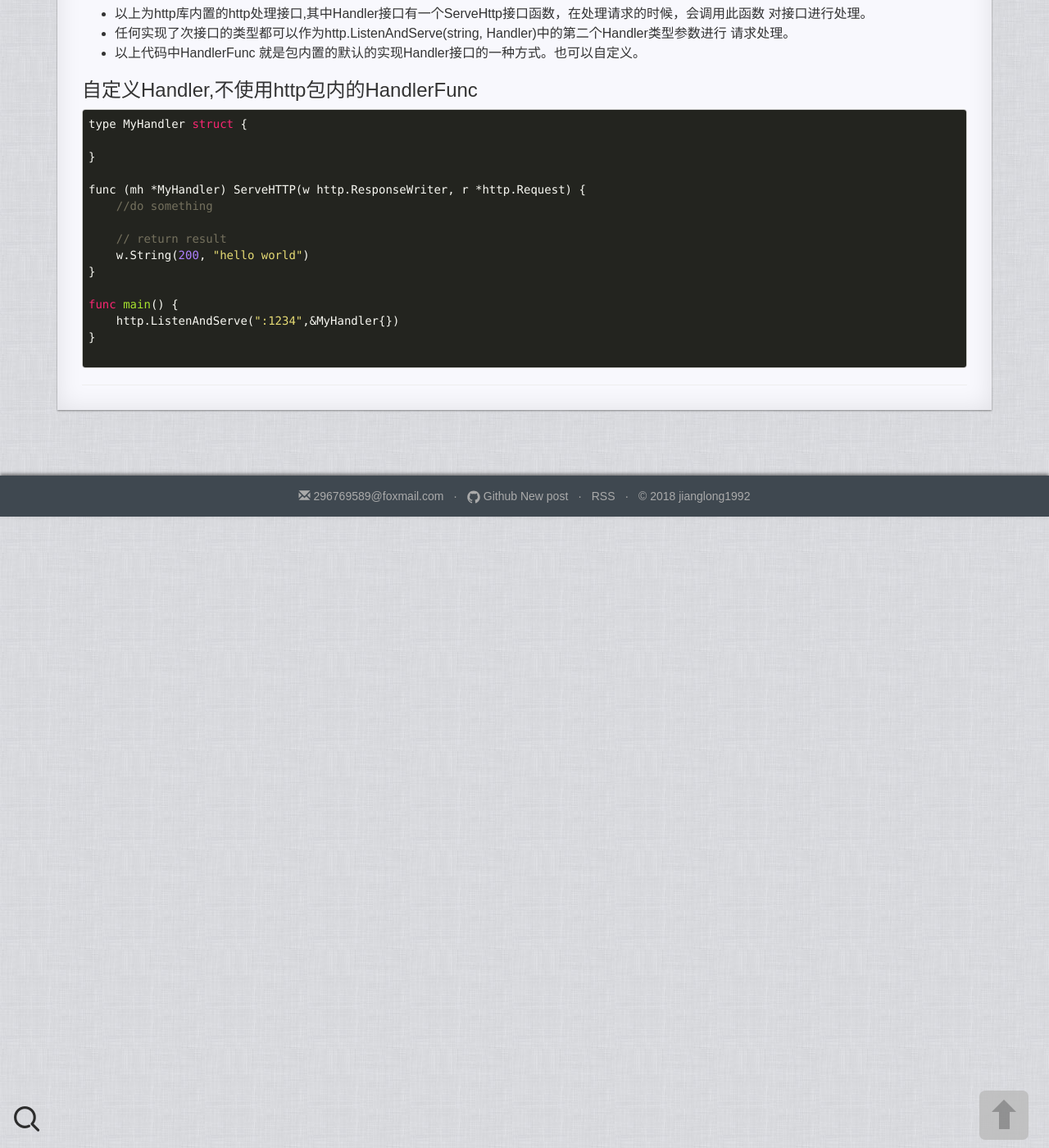
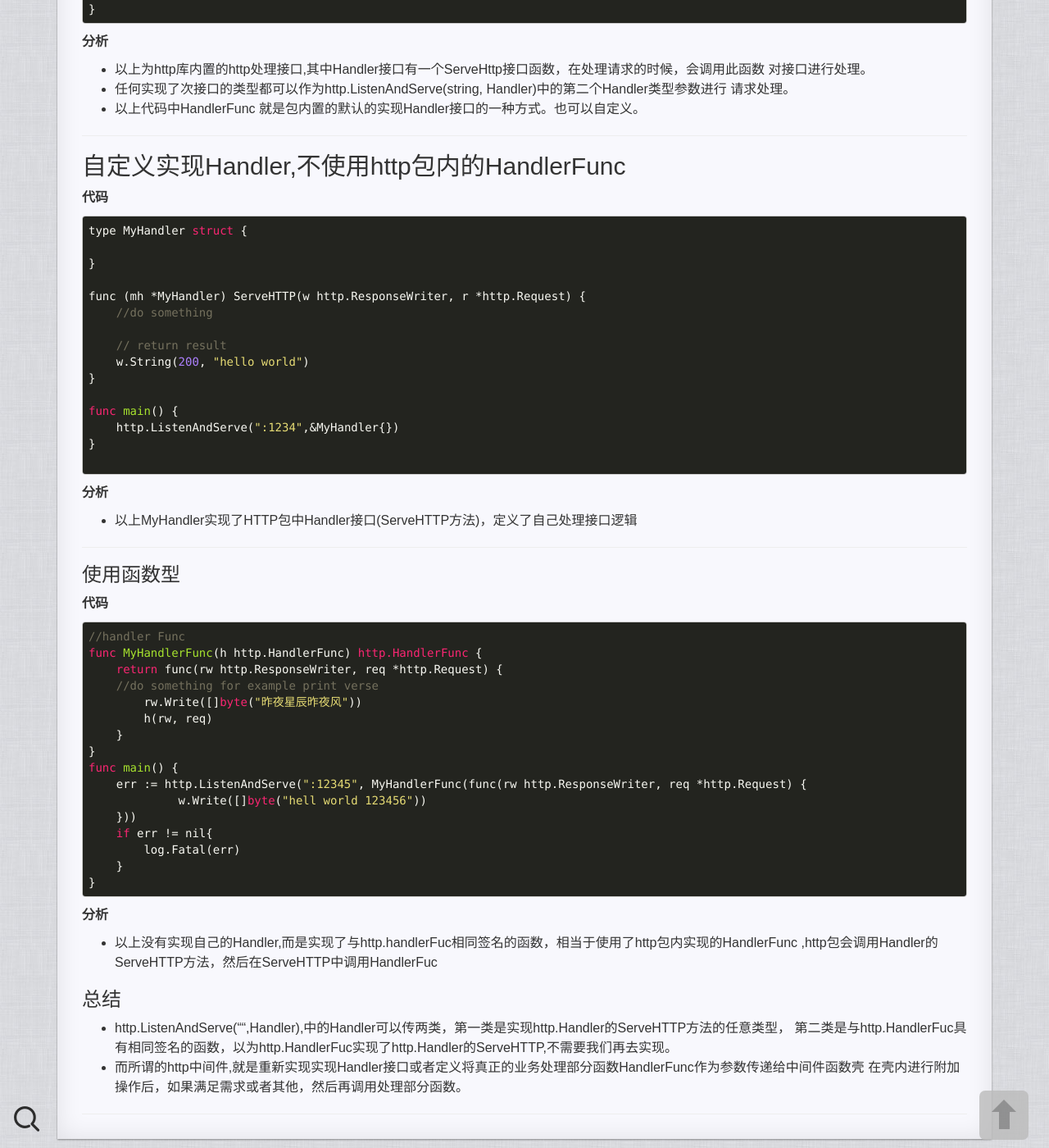
Before and after one commit to crusj/crusj.github.io, a Jekyll site: the page built from _posts/golang/2018-09-18-02.md, in a window 1280 px wide and 1400 px high, scrolled down 705 px. Shown: the whole window at 82% size. Built offline with Jekyll 4.4.1, drawn with Linux system fonts in a browser that asks for light colours.

Commit message:
update golang web 中间件

````diff
--- a/_posts/golang/2018-09-18-02.md
+++ b/_posts/golang/2018-09-18-02.md
@@ -13,6 +13,9 @@ category: golang
 ---
 
 ## golang http包接口分析
+
+**http包代码**
+
 ```
 package http
 
@@ -26,6 +29,7 @@ func (f HandlerFunc) ServeHTTP(w ResponseWriter,r *Request) {
     f(w, r)
 }
 ```
+**分析**
 
 * 以上为http库内置的http处理接口,其中Handler接口有一个ServeHttp接口函数，在处理请求的时候，会调用此函数
 对接口进行处理。
@@ -33,7 +37,11 @@ func (f HandlerFunc) ServeHTTP(w ResponseWriter,r *Request) {
 请求处理。
 * 以上代码中HandlerFunc 就是包内置的默认的实现Handler接口的一种方式。也可以自定义。
 
-### 自定义Handler,不使用http包内的HandlerFunc
+---
+
+## 自定义实现Handler,不使用http包内的HandlerFunc
+
+**代码**
 
 ```
 type MyHandler struct {
@@ -52,3 +60,43 @@ func main() {
 }
 
 ```
+**分析**
+
+* 以上MyHandler实现了HTTP包中Handler接口(ServeHTTP方法)，定义了自己处理接口逻辑
+
+---
+
+### 使用函数型
+
+**代码**
+
+```
+//handler Func
+func MyHandlerFunc(h http.HandlerFunc) http.HandlerFunc {
+    return func(rw http.ResponseWriter, req *http.Request) {
+    //do something for example print verse
+        rw.Write([]byte("昨夜星辰昨夜风"))
+        h(rw, req)
+    }
+}
+func main() {
+    err := http.ListenAndServe(":12345", MyHandlerFunc(func(rw http.ResponseWriter, req *http.Request) {
+             w.Write([]byte("hell world 123456"))
+    }))
+    if err != nil{
+        log.Fatal(err)
+    }
+}
+```
+**分析**
+
+* 以上没有实现自己的Handler,而是实现了与http.handlerFuc相同签名的函数，相当于使用了http包内实现的HandlerFunc
+,http包会调用Handler的ServeHTTP方法，然后在ServeHTTP中调用HandlerFuc
+
+
+### 总结
+
+* http.ListenAndServe("",Handler),中的Handler可以传两类，第一类是实现http.Handler的ServeHTTP方法的任意类型，
+第二类是与http.HandlerFuc具有相同签名的函数，以为http.HandlerFuc实现了http.Handler的ServeHTTP,不需要我们再去实现。
+* 而所谓的http中间件,就是重新实现实现Handler接口或者定义将真正的业务处理部分函数HandlerFunc作为参数传递给中间件函数壳
+在壳内进行附加操作后，如果满足需求或者其他，然后再调用处理部分函数。
````
